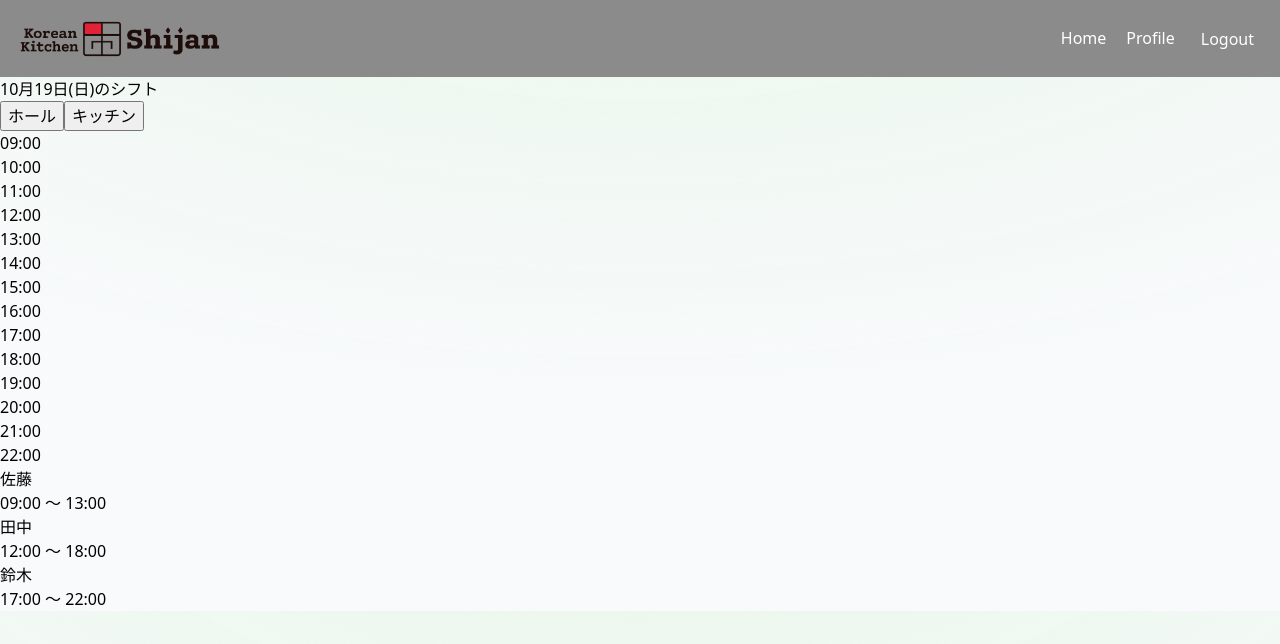
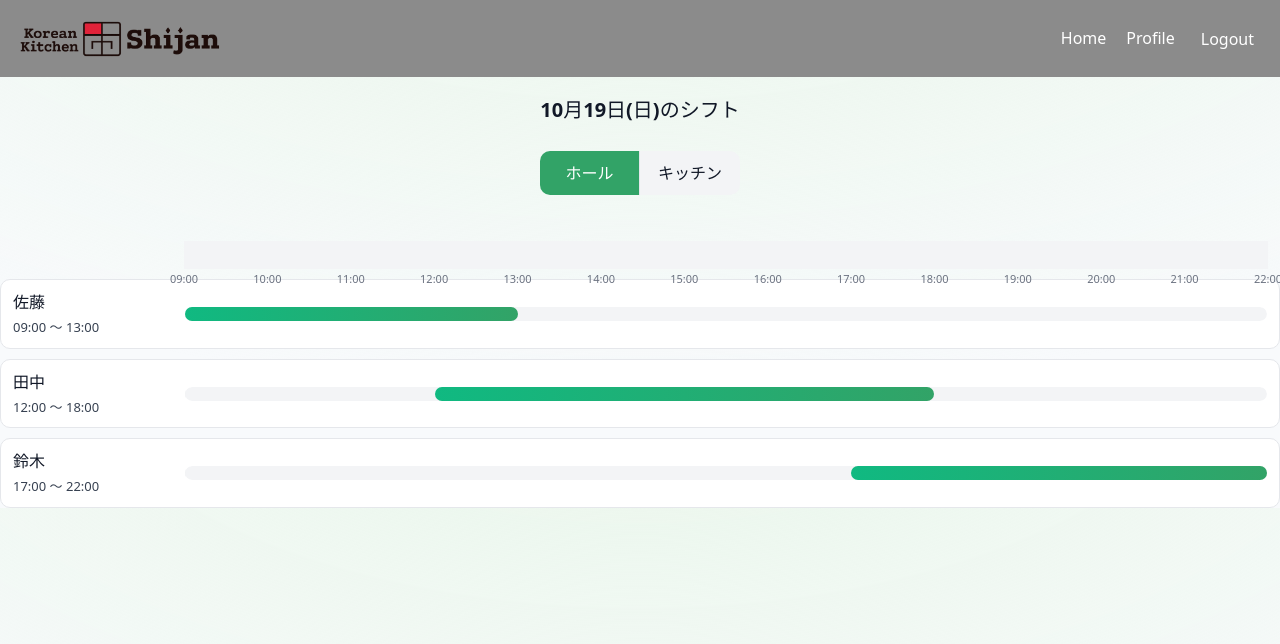
Before and after one commit to kei0101xw/web-shift-manager, a React (Vite) app in the folder frontend/: page /todayshift in a window 1280 px wide. Shown: the top 644 px of the page. Built offline with nearby package versions, Linux system fonts and the light colour scheme; sample sign-in values are in the browser's storage.

Commit message:
[fix] cssの修正

```diff
--- a/frontend/src/pages/TodayShift/TodayShift.css
+++ b/frontend/src/pages/TodayShift/TodayShift.css
@@ -1,231 +1,154 @@
 /* ===== デザイントークン（役割ごとに切替） ===== */
-/* ルート（どちらもなければホール相当でもOK） */
-.shift-root {
-  /* accent（ボタン、バー、強調） */
-  --accent-solid: #32a367; /* ボタン等のベタ色 */
-  --accent-on: #ffffff; /* アクセント上の文字色 */
-  --accent-grad-start: #10b981; /* バーのグラデ開始 */
-  --accent-grad-end: #32a367; /* バーのグラデ終了 */
+.today-shift-root {
+  --info-width: 160px;
+  --timeline-gap: 12px;
+  --side-padding: 12px;
 
-  /* バッジ（淡色） */
-  --badge-bg: #ecfdf5; /* emerald-50 */
-  --badge-text: #065f46; /* emerald-800 */
-  --badge-border: #10b981; /* emerald-500 */
+  --accent-solid: #32a367;
+  --accent-on: #ffffff;
+  --accent-grad-start: #10b981;
+  --accent-grad-end: #32a367;
 
-  /* タイムライン線色 */
-  --tick: #e5e7eb; /* gray-200/300 相当 */
-  --bar-bg: #f3f4f6; /* gray-100 */
-  --text: #111827; /* gray-900 */
-  --muted: #6b7280; /* gray-500 */
-  --muted2: #374151; /* gray-700 */
+  --badge-bg: #ecfdf5;
+  --badge-text: #065f46;
+  --badge-border: #10b981;
+
+  --tick: #e5e7eb;
+  --bar-bg: #f3f4f6;
+  --text: #111827;
+  --muted: #6b7280;
+  --muted2: #374151;
 }
 
-/* キッチン時はアクセントを青系に切替 */
-.shift-root.is-kitchen {
-  --accent-solid: #2563eb;
-  --accent-on: #ffffff;
-  --accent-grad-start: #3b82f6;
-  --accent-grad-end: #2563eb;
-
-  --badge-bg: #eff6ff; /* blue-50 */
-  --badge-text: #1e3a8a; /* blue-900 */
-  --badge-border: #3b82f6; /* blue-500 */
-}
-
-/* ===== 共通リセット ===== */
-*,
-*::before,
-*::after {
+/* reset (軽め) */
+.today-shift-root *,
+.today-shift-root *::before,
+.today-shift-root *::after {
   box-sizing: border-box;
 }
 
-/* タイトル＋ボタンを横並びで中央寄せ */
-.shift-header {
-  /* display: flex; */
-  justify-content: center; /* 横中央 */
-  align-items: center;
-  gap: 12px;
-  margin: 12px 0 16px;
+/* ===== ヘッダー ===== */
+.today-shift-header {
+  display: block;
   text-align: center;
-  margin-bottom: 30px;
+  margin: 12px 0 30px;
 }
-
-.shift-header .shift-title {
-  margin-top: 30px;
-  margin-bottom: 30px;
-}
-.shift-header .shift-buttons {
-  margin: 0;
-}
-
-/* 画面が狭いときは折り返して縦に */
-@media (max-width: 480px) {
-  .shift-header {
-    flex-wrap: wrap;
-  }
-  .shift-header .shift-title {
-    flex: 1 1 100%;
-    margin-bottom: 6px;
-  }
-}
-
-/* ===== タイトル ===== */
-.shift-title {
+.today-shift-title {
   font-size: 20px;
   font-weight: 700;
-  margin: 12px 0 8px;
+  margin: 18px 0;
   color: var(--text);
 }
-
-/* ===== トグルボタン ===== */
-.shift-buttons {
+.today-shift-buttons {
   display: inline-flex;
   overflow: hidden;
   margin: 8px 0 16px;
-  border: 1px solid white; /* gray-300 */
 }
-
-.shift-button {
+.today-shift-button {
   padding: 10px 16px;
   border: none;
-  background: #f3f4f6; /* gray-100 */
+  background: #f3f4f6;
   color: var(--text);
   font-weight: 600;
   cursor: pointer;
   transition: background 0.15s, color 0.15s, filter 0.15s;
-  /* テスト用に入っていた固定高さは削除 */
 }
-
-.shift-button--left {
+.today-shift-button--left {
   border-right: 1px solid #e5e7eb;
-  width: 200px;
-  height: 70px;
+  width: 100px;
+  height: 44px;
   border-radius: 10px 0 0 10px;
 }
-.shift-button--right {
-  width: 200px;
-  height: 70px;
+.today-shift-button--right {
+  width: 100px;
+  height: 44px;
   border-radius: 0 10px 10px 0;
 }
-
-.shift-button:hover {
+.today-shift-button:hover {
   filter: brightness(0.97);
 }
-
-.shift-button.active {
+.today-shift-button.active {
   background: var(--accent-solid);
   color: var(--accent-on);
 }
 
-/* ===== タイムライン（08:00〜22:00／2h刻み＝7区切り） ===== */
-.timeline {
+/* ===== タイムライン ===== */
+.today-timeline {
   margin: 6px 0 10px;
-  padding: 0 12px; /* カードと左右を揃える */
+  padding: 0 var(--side-padding);
+  display: grid;
+  grid-template-columns: var(--info-width) var(--timeline-gap) 1fr;
 }
-
-.timeline-track {
+.today-timeline-track {
   position: relative;
   height: 28px;
-
-  /* 8つの“点”を 1/(8-1)=1/7 間隔で均等配置 → 2時間刻みと一致 */
-  display: flex;
-  justify-content: space-between;
-  align-items: stretch;
-
-  /* 縦線は背景で 1/7 間隔（左右端も線が出る） */
-  background: repeating-linear-gradient(
-    to right,
-    var(--tick) 0,
-    var(--tick) 1px,
-    transparent 1px,
-    transparent calc(100% / var(--segments, 7)) /* ← ここを変更 */
-  );
+  grid-column: 3 / -1;
+  background: linear-gradient(var(--bar-bg), var(--bar-bg)) padding-box,
+    repeating-linear-gradient(
+      to right,
+      var(--tick) 0,
+      var(--tick) 1px,
+      transparent 1px,
+      transparent calc(100% / var(--segments, 13))
+    );
 }
-
-/* それぞれの“点”（ゼロ幅） */
-.timeline-tick {
-  position: relative;
-  height: 100%;
-  width: 0; /* 幅0の“点”として扱う */
+.today-timeline-tick {
+  position: absolute;
+  top: 0;
+  bottom: 0;
+  width: 0;
+  pointer-events: none;
 }
-
-/* ラベルは縦線の真下で中央合わせ */
-.timeline-tick-label {
+.today-timeline-tick-label {
   position: absolute;
   left: 0;
   top: 100%;
-  transform: translate(-50%, 2px); /* Xを-50%で中央寄せ */
+  transform: translate(-50%, 2px);
   font-size: 11px;
   color: var(--muted);
   white-space: nowrap;
 }
 
-/* ===== シフト一覧 ===== */
-.shift-list {
+/* ===== リスト ===== */
+.today-shift-list {
   display: grid;
   gap: 10px;
 }
-
-.shift-card {
+.today-shift-card {
   border: 1px solid #e5e7eb;
   border-radius: 10px;
-  padding: 10px 12px; /* タイムラインと左右を合わせる */
+  padding: 10px var(--side-padding);
   background: #fff;
 }
-
-.shift-card__header {
-  display: flex;
+.today-shift-card__header {
+  display: grid;
+  grid-template-columns: var(--info-width) var(--timeline-gap) 1fr;
   align-items: center;
-  justify-content: space-between;
-  /* margin-right: 20px; */
 }
-
-.shift-info {
-  /* display: flex; */
-  align-items: center;
-  gap: 12px;
-  margin-bottom: 6px; /* 既存 */
-  margin-right: 30px;
+.today-shift-info {
+  grid-column: 1 / 2;
 }
-
-.shift-card__name__time {
-  flex: 0 0 200px; /* ← 幅を確保（例：200px）。可変にしたいなら min-width に変更でもOK */
-  min-width: 160px; /* 安全側に最低幅 */
-}
-
-.shift-card__name {
+.today-shift-card__name {
   font-weight: 700;
   font-size: 16px;
   color: var(--text);
 }
-
-.shift-card__badge {
-  font-size: 11px;
-  padding: 2px 8px;
-  border-radius: 9999px;
-  border: 1px solid var(--badge-border);
-  background: var(--badge-bg);
-  color: var(--badge-text);
-}
-
-.shift-card__time {
+.today-shift-card__time {
   margin-top: 4px;
   font-size: 13px;
   color: var(--muted2);
 }
 
-/* ===== バー表示（カード内タイムライン） ===== */
-.shift-card__bar-wrap {
-  flex: 1; /* ← これが重要！横幅を取ってくれる */
-  min-width: 0; /* 収まりきらない時に縮められるように */
+/* バー */
+.today-shift-card__bar-wrap {
+  grid-column: 3 / -1;
+  min-width: 0;
   position: relative;
   height: 14px;
-  margin-top: 0; /* 2ブロック内なので余白は0でOK（好みで調整） */
 }
-
-.shift-card__bar-bg {
-  position: absolute; /* ← これを付ける */
-  inset: 0; /* ← これで親いっぱいに */
+.today-shift-card__bar-bg {
+  position: absolute;
+  inset: 0;
   border-radius: 9999px;
   background: linear-gradient(var(--bar-bg), var(--bar-bg)) padding-box,
     repeating-linear-gradient(
@@ -233,19 +156,16 @@
       var(--tick) 0,
       var(--tick) 1px,
       transparent 1px,
-      transparent calc(100% / var(--segments, 7))
+      transparent calc(100% / var(--segments, 13))
     );
 }
-
-.shift-card__bar {
+.today-shift-card__bar {
   position: absolute;
   top: 0;
   bottom: 0;
   border-radius: 9999px;
 }
-
-/* 役割に応じて変わるアクセント（グラデ） */
-.shift-card__bar--accent {
+.today-shift-card__bar--accent {
   background: linear-gradient(
     90deg,
     var(--accent-grad-start),
@@ -254,9 +174,16 @@
 }
 
 /* 空表示 */
-.shift-empty {
+.today-shift-empty {
   color: #6b7280;
   font-size: 14px;
   text-align: center;
   padding: 12px 0;
 }
+
+/* レスポンシブ（狭い時はタイトルを上に） */
+@media (max-width: 480px) {
+  .today-shift-header {
+    margin-bottom: 16px;
+  }
+}
```
